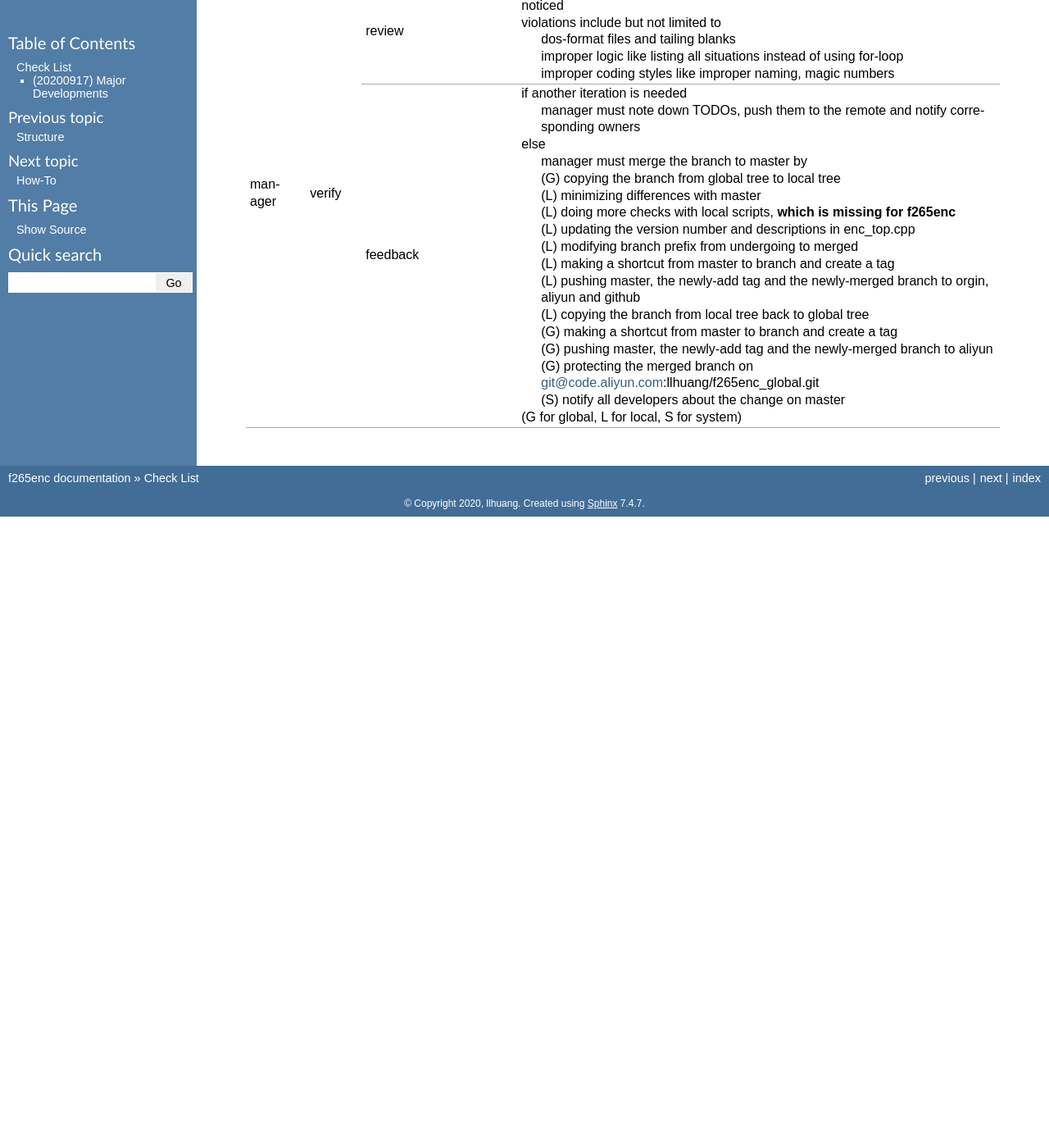
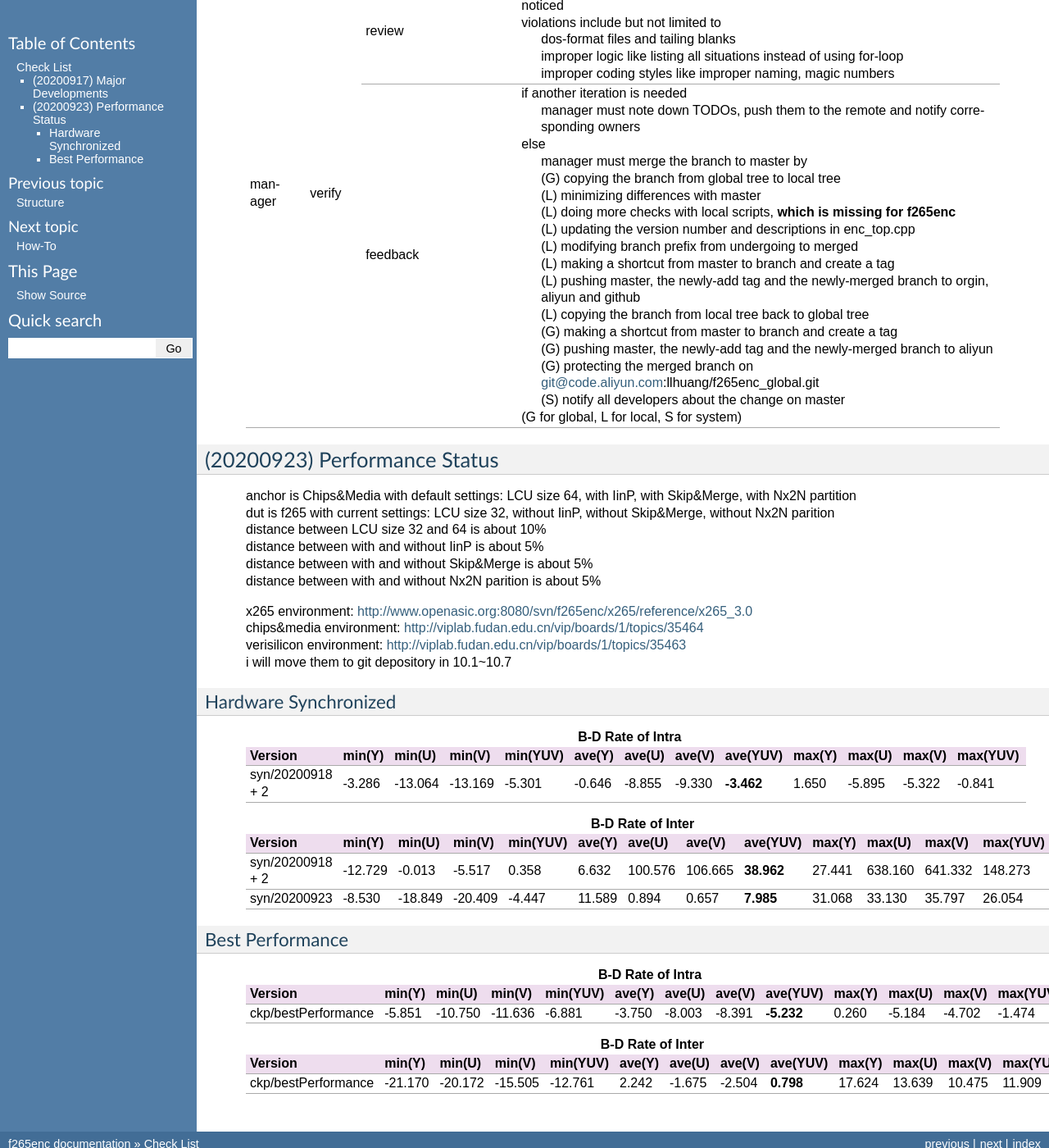
Before and after one commit to iamhll/f265enc_doc, a Sphinx documentation site: the page built from source/check_list/main.rst, in a window 1280 px wide and 1400 px high, scrolled down 911 px. Shown: the whole window at 82% size. Built offline with Sphinx 7.4.7, drawn with Linux system fonts in a browser that asks for light colours; before the commit the page ends 1541 px from its top, so only the background shows below that.

Commit message:
[MINOR] [UPDATE] 1. check_list    a. performance status updated

```diff
--- a/source/check_list/main.rst
+++ b/source/check_list/main.rst
@@ -80,3 +80,74 @@ Check List
         |         |           |                                             | |   (S) notify all developers about the change on master                                            |
         |         |           |                                             | | (G for global, L for local, S for system)                                                         |
         +---------+-----------+---------------------------------------------+-----------------------------------------------------------------------------------------------------+
+
+    \
+
+
+(20200923) Performance Status
+-----------------------------
+
+    |   anchor is Chips&Media with default settings: LCU size 64, with IinP, with Skip&Merge, with Nx2N partition
+    |   dut is f265 with current settings: LCU size 32, without IinP, without Skip&Merge, without Nx2N parition
+    |   distance between LCU size 32 and 64 is about 10%
+    |   distance between with and without IinP is about 5%
+    |   distance between with and without Skip&Merge is about 5%
+    |   distance between with and without Nx2N parition is about 5%
+
+    |   x265 environment: http://www.openasic.org:8080/svn/f265enc/x265/reference/x265_3.0
+    |   chips&media environment: http://viplab.fudan.edu.cn/vip/boards/1/topics/35464
+    |   verisilicon environment: http://viplab.fudan.edu.cn/vip/boards/1/topics/35463
+    |   i will move them to git depository in 10.1~10.7
+
+Hardware Synchronized
+.....................
+
+    .. table:: **B-D Rate of Intra**
+        :align: left
+        :widths: auto
+
+        ================== ========= ========= ========= ========== ======== ========= ========= ============ ======== ========= ========= ==========
+         Version            min(Y)    min(U)    min(V)    min(YUV)   ave(Y)   ave(U)    ave(V)    ave(YUV)     max(Y)   max(U)    max(V)    max(YUV)
+        ================== ========= ========= ========= ========== ======== ========= ========= ============ ======== ========= ========= ==========
+         syn/20200918 + 2   -3.286    -13.064   -13.169   -5.301     -0.646   -8.855    -9.330    **-3.462**   1.650    -5.895    -5.322    -0.841
+        ================== ========= ========= ========= ========== ======== ========= ========= ============ ======== ========= ========= ==========
+
+    \
+
+    .. table:: **B-D Rate of Inter**
+        :align: left
+        :widths: auto
+
+        ================== ========= ========= ========= ========== ======== ========= ========= ============ ======== ========= ========= ==========
+         Version            min(Y)    min(U)    min(V)    min(YUV)   ave(Y)   ave(U)    ave(V)    ave(YUV)     max(Y)   max(U)    max(V)    max(YUV)
+        ================== ========= ========= ========= ========== ======== ========= ========= ============ ======== ========= ========= ==========
+         syn/20200918 + 2   -12.729   -0.013    -5.517    0.358      6.632    100.576   106.665   **38.962**   27.441   638.160   641.332   148.273
+         syn/20200923       -8.530    -18.849   -20.409   -4.447     11.589   0.894     0.657     **7.985**    31.068   33.130    35.797    26.054
+        ================== ========= ========= ========= ========== ======== ========= ========= ============ ======== ========= ========= ==========
+
+    \
+
+Best Performance
+................
+
+    .. table:: **B-D Rate of Intra**
+        :align: left
+        :widths: auto
+
+        ===================== ========= ========= ========= ========== ======== ========= ========= ============ ======== ========= ========= ==========
+         Version               min(Y)    min(U)    min(V)    min(YUV)   ave(Y)   ave(U)    ave(V)    ave(YUV)     max(Y)   max(U)    max(V)    max(YUV)
+        ===================== ========= ========= ========= ========== ======== ========= ========= ============ ======== ========= ========= ==========
+         ckp/bestPerformance   -5.851    -10.750   -11.636   -6.881     -3.750   -8.003    -8.391    **-5.232**   0.260    -5.184    -4.702    -1.474
+        ===================== ========= ========= ========= ========== ======== ========= ========= ============ ======== ========= ========= ==========
+
+    \
+
+    .. table:: **B-D Rate of Inter**
+        :align: left
+        :widths: auto
+
+        ===================== ========= ========= ========= ========== ======== ========= ========= ============ ======== ========= ========= ==========
+         Version               min(Y)    min(U)    min(V)    min(YUV)   ave(Y)   ave(U)    ave(V)    ave(YUV)     max(Y)   max(U)    max(V)    max(YUV)
+        ===================== ========= ========= ========= ========== ======== ========= ========= ============ ======== ========= ========= ==========
+         ckp/bestPerformance   -21.170   -20.172   -15.505   -12.761    2.242    -1.675    -2.504    **0.798**    17.624   13.639    10.475    11.909
+        ===================== ========= ========= ========= ========== ======== ========= ========= ============ ======== ========= ========= ==========
```
